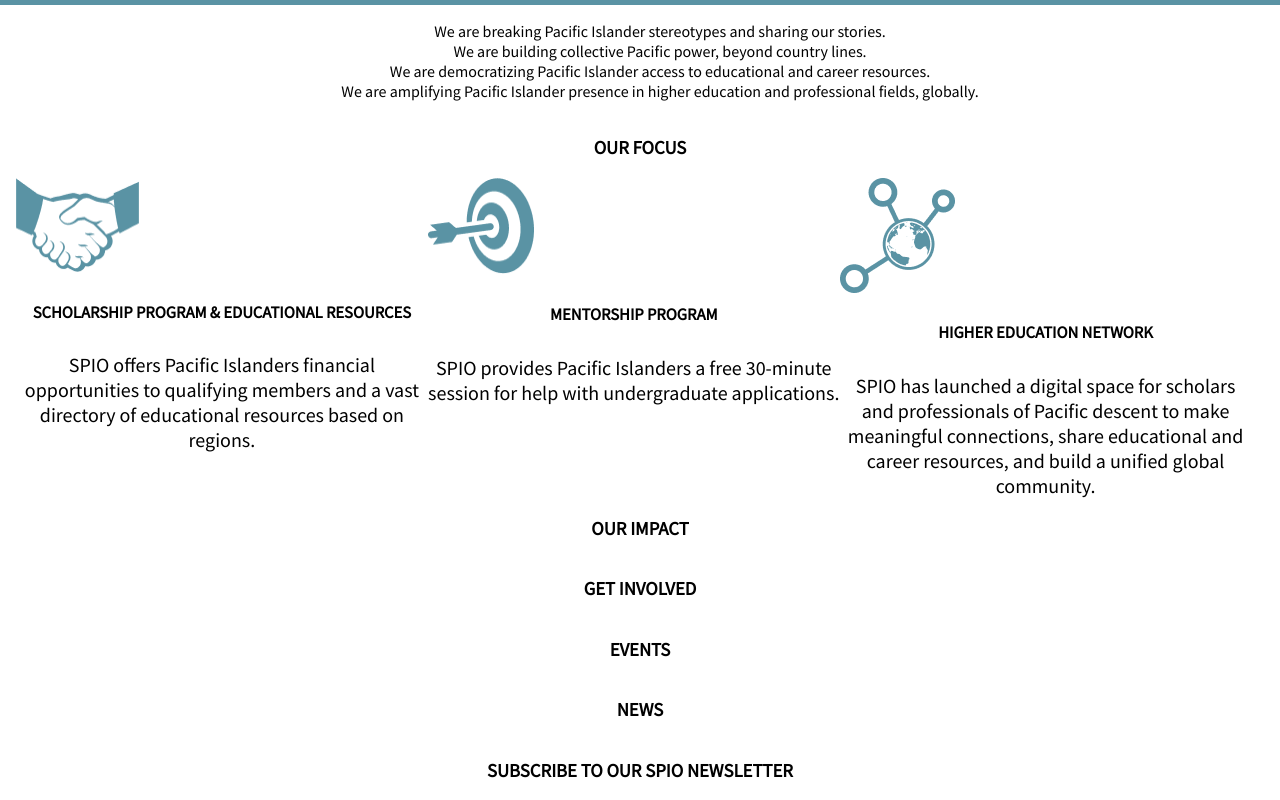
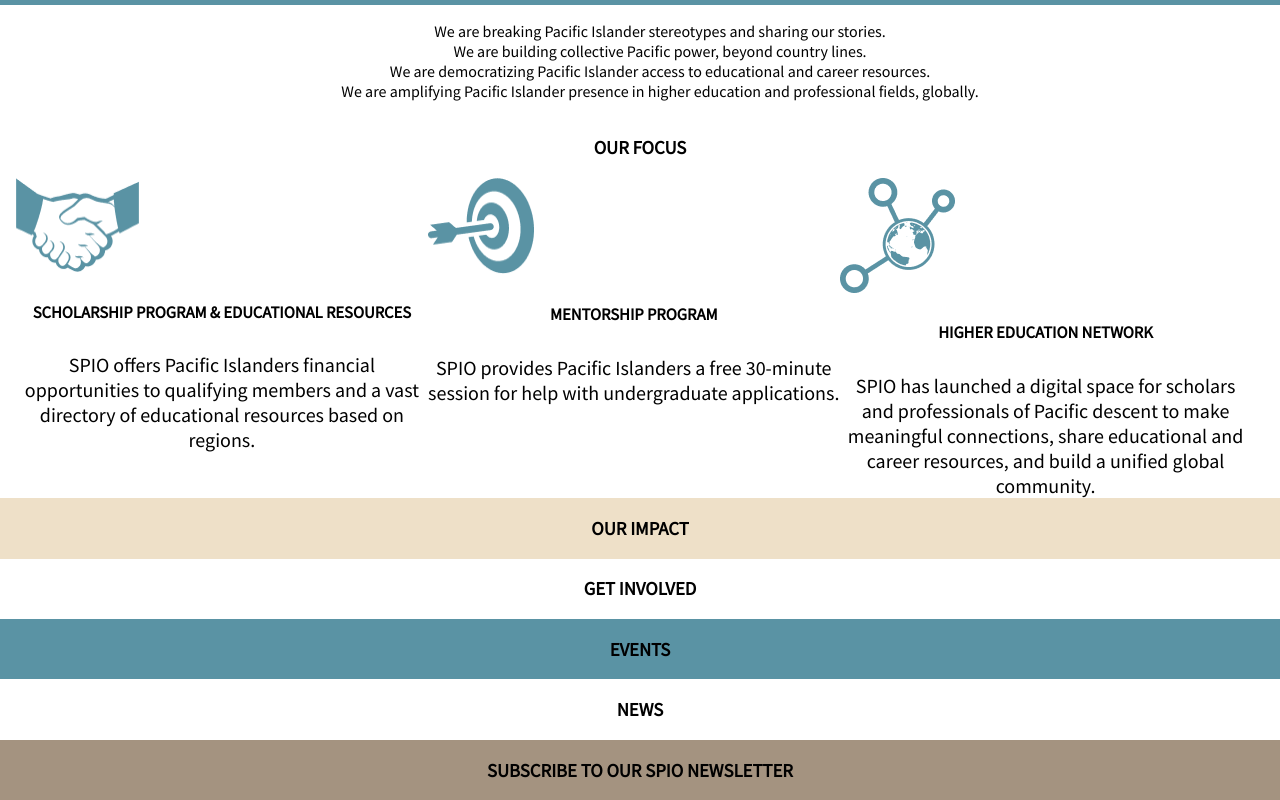
Before and after one commit to maikalangi/spioFromScratch, a React (Create React App) app: page / in a window 1280 px wide. Shown: the part 344-1144 px from the top of the page. Built offline with nearby package versions, Linux system fonts and the light colour scheme.

Commit message:
homepage additions

```diff
--- a/src/components/footer.css
+++ b/src/components/footer.css
@@ -0,0 +1,5 @@
+footer {
+    width: 100%;
+    text-align: center;
+    background: #A49380;
+}
--- a/src/components/homepage.css
+++ b/src/components/homepage.css
@@ -50,6 +50,7 @@
     width: 122.8125px;
 }
 
+
 #center-div {
     display: flex;
     flex-direction: column;
@@ -81,3 +82,11 @@
     height: 115px;
     width: 115px;
 }
+
+#impact {
+    background: #EEE0C8;
+}
+
+#events {
+    background: #5A93A4;
+}
```
